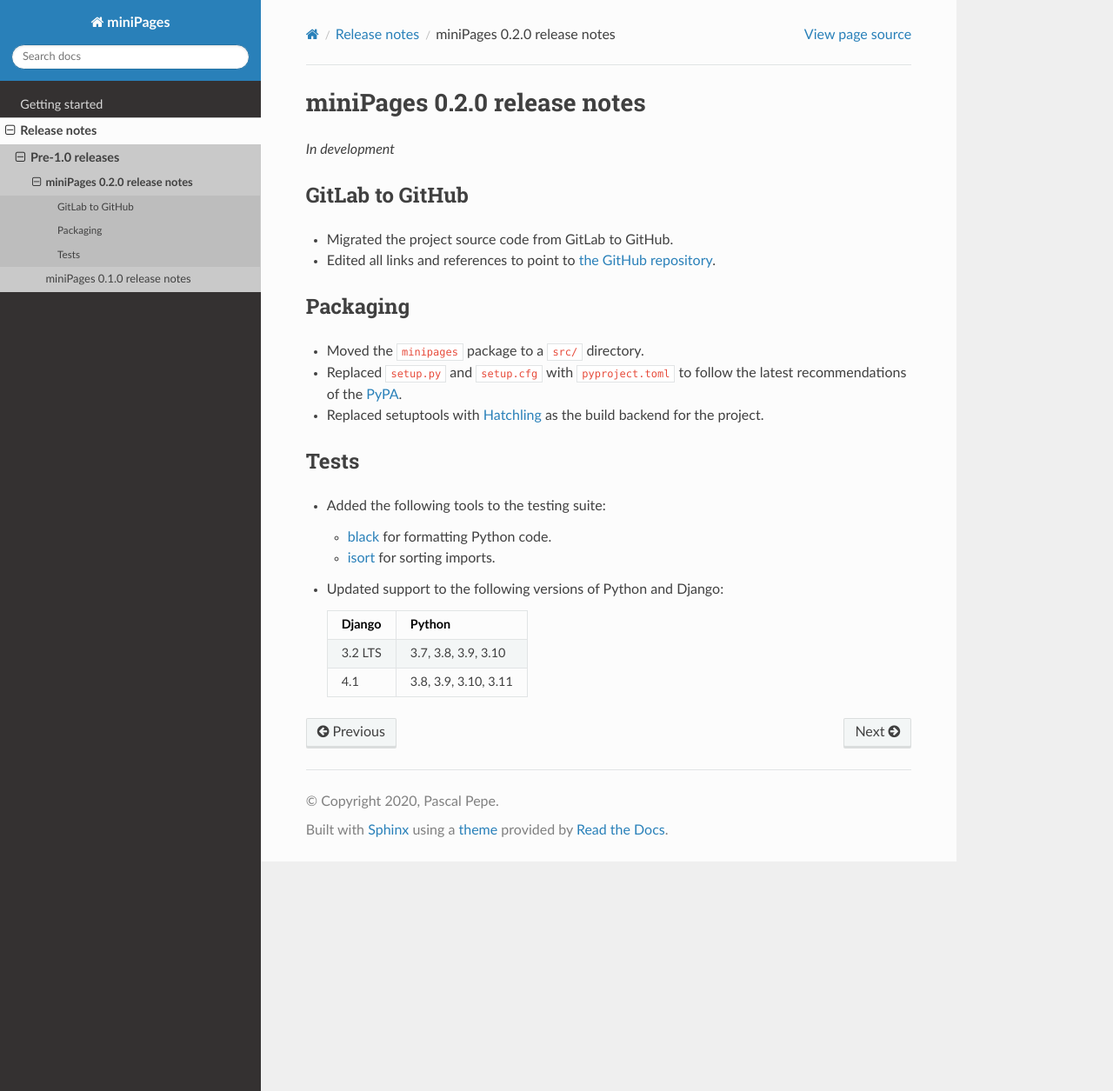
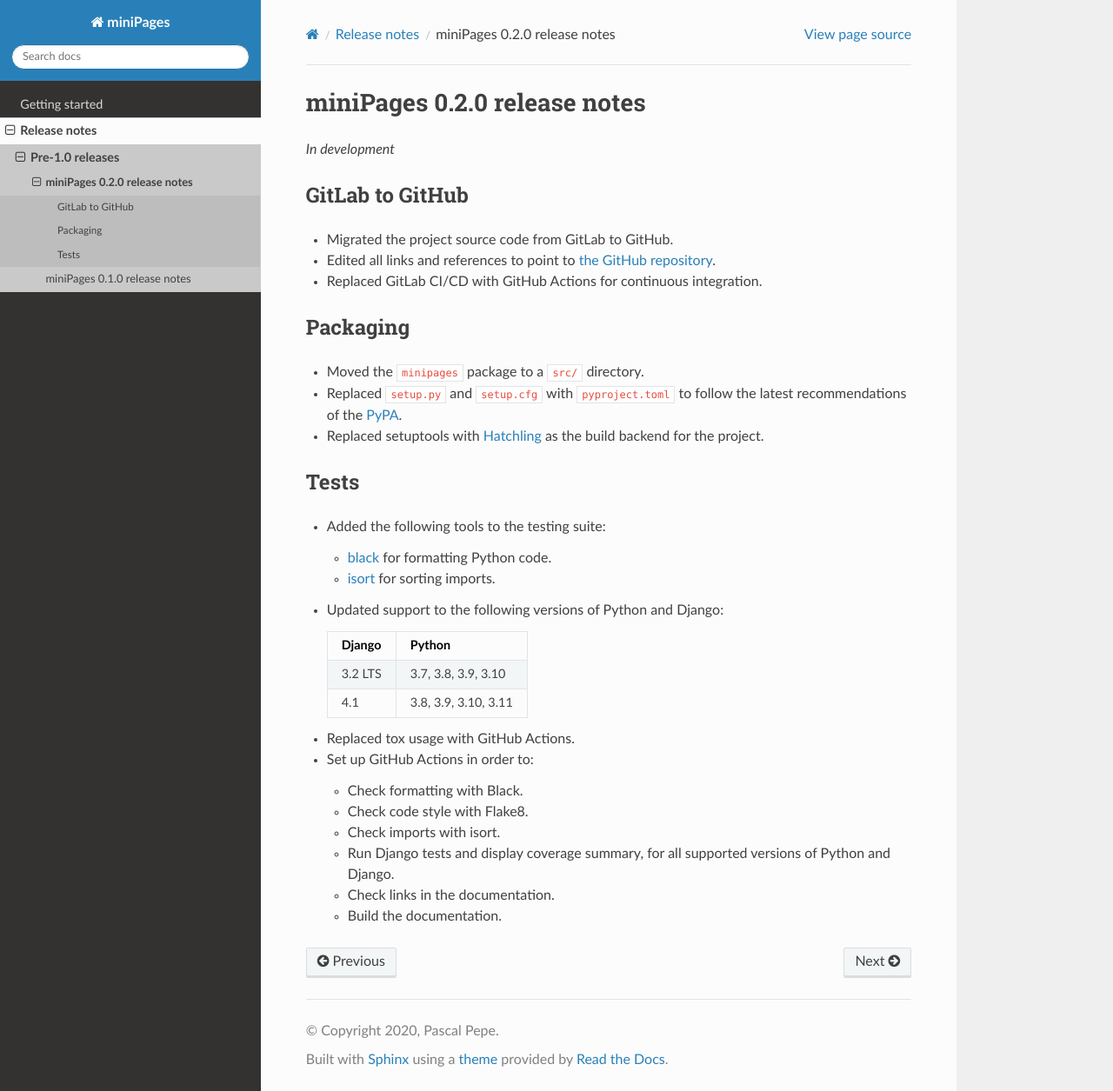
Before and after one commit to pascalpepe/django-minipages, a Sphinx documentation site: the page built from docs/releases/0.2.0.rst, in a window 1280 px wide and 1255 px high. Shown: the whole window at 87% size. Built offline with Sphinx 7.4.7 and the Read the Docs theme 2.0.0, drawn with Linux system fonts in a browser that asks for light colours; pages that are not in the unit, such as notebooks, are missing from menus.

Commit message:
Set up GitHub Actions (#5)

```diff
--- a/docs/conf.py
+++ b/docs/conf.py
@@ -60,3 +60,7 @@
 # relative to this directory. They are copied after the builtin static files,
 # so a file named "default.css" will overwrite the builtin "default.css".
 html_static_path = ["_static"]
+
+# -- Options for the linkcheck builder ---------------------------------------
+# https://www.sphinx-doc.org/en/master/usage/configuration.html#options-for-the-linkcheck-builder
+linkcheck_ignore = [r"http://localhost:\d+/"]
--- a/docs/releases/0.2.0.rst
+++ b/docs/releases/0.2.0.rst
@@ -10,6 +10,7 @@
 
 - Migrated the project source code from GitLab to GitHub.
 - Edited all links and references to point to `the GitHub repository <https://github.com/pascalpepe/django-minipages>`_.
+- Replaced GitLab CI/CD with GitHub Actions for continuous integration.
 
 
 Packaging
@@ -39,3 +40,14 @@
   ------- --------------------
   4.1     3.8, 3.9, 3.10, 3.11
   ======= ====================
+
+- Replaced tox usage with GitHub Actions.
+- Set up GitHub Actions in order to:
+
+  * Check formatting with Black.
+  * Check code style with Flake8.
+  * Check imports with isort.
+  * Run Django tests and display coverage summary, for all supported versions
+    of Python and Django.
+  * Check links in the documentation.
+  * Build the documentation.
--- a/docs/requirements.txt
+++ b/docs/requirements.txt
@@ -1,2 +1,2 @@
-Sphinx>=3.2,<3.3
-sphinx-rtd-theme>=0.5,<0.6
+Sphinx==5.*
+sphinx-rtd-theme==1.1.*
--- a/pyproject.toml
+++ b/pyproject.toml
@@ -34,7 +34,7 @@
   "Topic :: Internet :: WWW/HTTP :: Dynamic Content",
 ]
 dependencies = [
-  "django>=3.2.9",
+  "django>=3.2",
 ]
 dynamic = ["version"]
 
```
Also changed, not shown: .gitlab-ci.yml (deleted), 1 other file.
